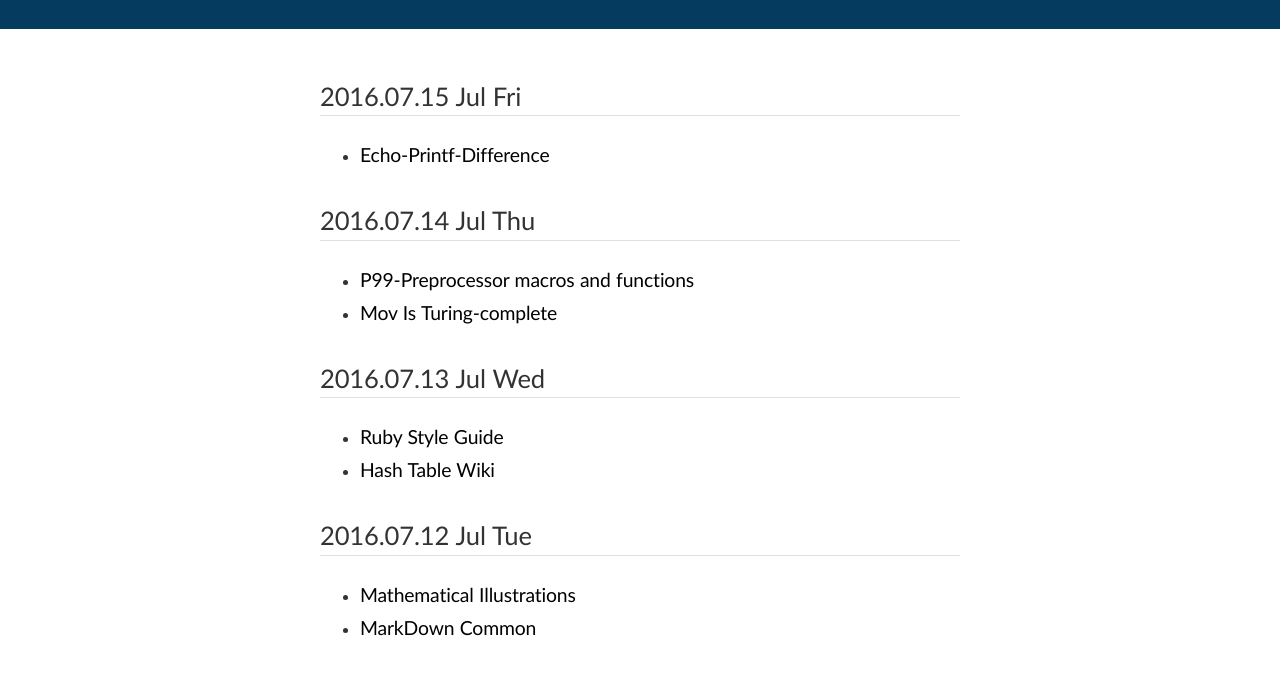
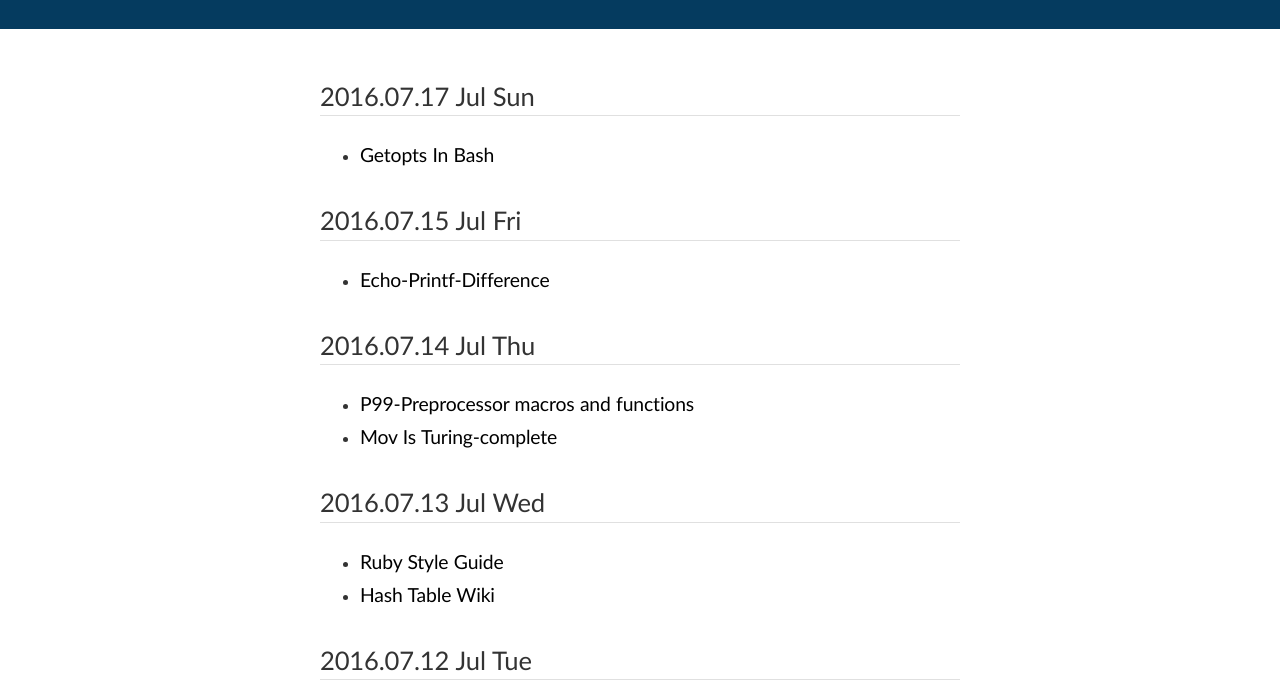
Before and after one commit to JesseEisen/Hub, a plain HTML site: page index.html in a window 1280 px wide. Shown: the part 93-776 px from the top of the page. Drawn offline with Linux system fonts and the light colour scheme.

Commit message:
7.17 updated

```diff
--- a/index.html
+++ b/index.html
@@ -10,6 +10,9 @@
  </div>
 
 <div class="content">
+<h2>2016.07.17 Jul Sun</h2><ul>
+<li><a target="_blank" href="http://stackoverflow.com/a/7680682">Getopts In Bash</a></li>
+</ul>
 <h2>2016.07.15 Jul Fri</h2><ul>
 <li><a target="_blank" href="http://www.in-ulm.de/~mascheck/various/echo+printf/">Echo-Printf-Difference</a></li>
 </ul>
```
